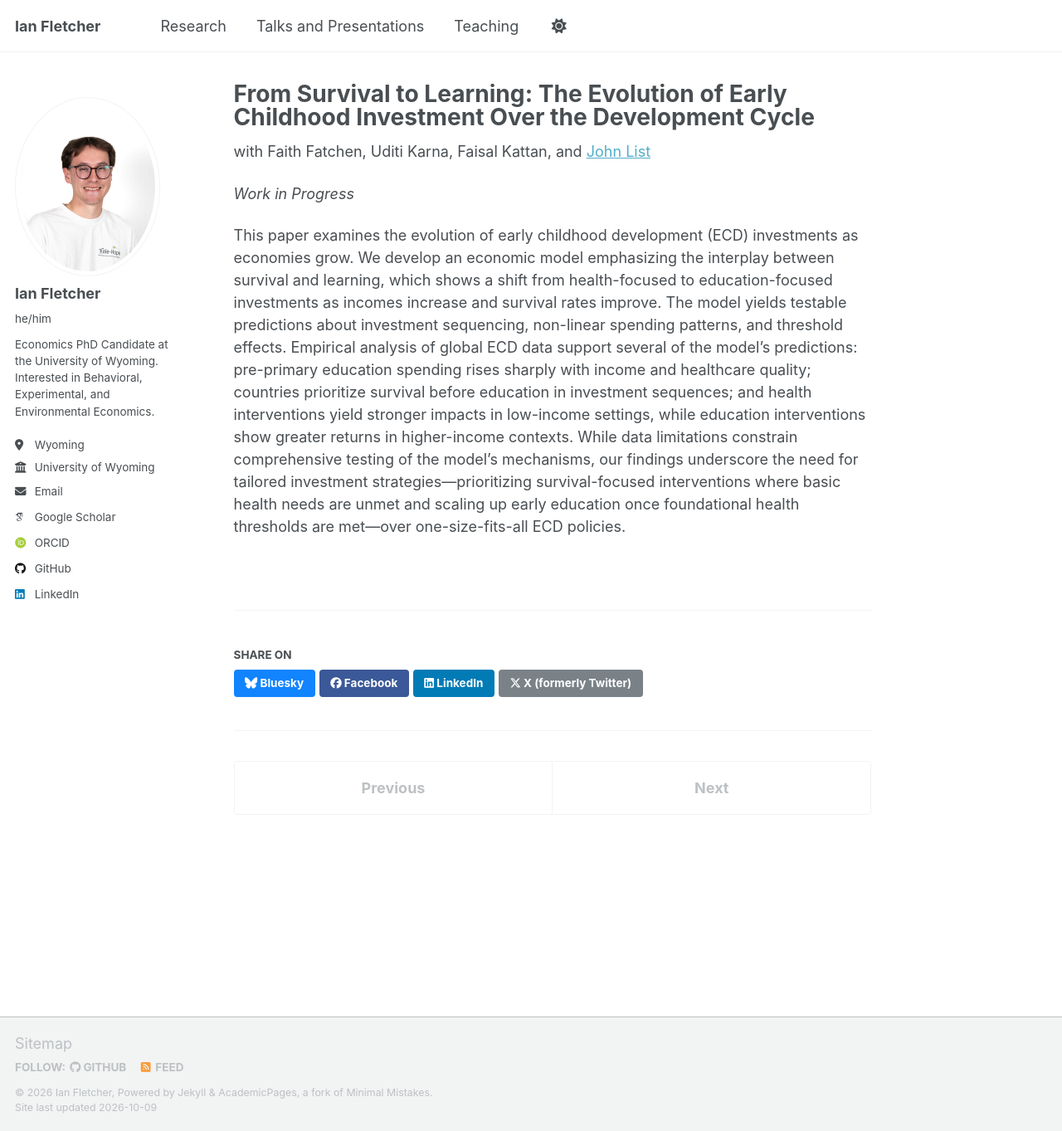
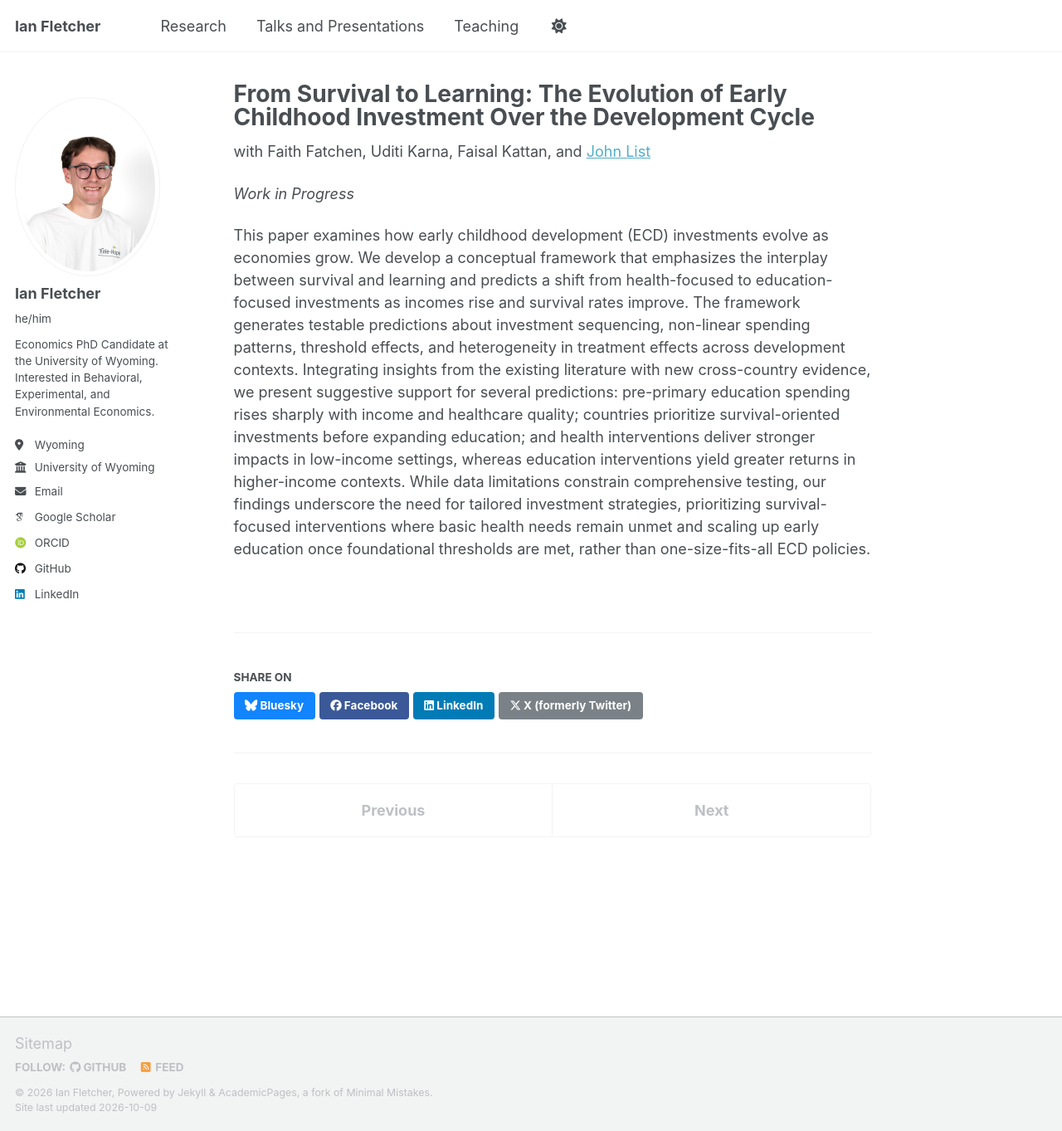
Before and after one commit to fletcherian/fletcherian.github.io, a Jekyll site: the page built from _publications/ece.md, in a window 1280 px wide and 1363 px high. Shown: the whole window at 83% size. Built offline with Jekyll 4.4.1, drawn with Linux system fonts in a browser that asks for light colours; some web fonts are replaced; a script that is not in the unit is left out.

Commit message:
Revise ECD paper for clarity and updated findings
Revised the paper to clarify the evolution of ECD investments, emphasizing the shift from health to education focus as economies grow. Enhanced the conceptual framework and integrated new evidence to support predictions regarding investment strategies.

```diff
--- a/_publications/ece.md
+++ b/_publications/ece.md
@@ -11,4 +11,4 @@ with Faith Fatchen, Uditi Karna, Faisal Kattan, and [John List](https://voices.u
 
 _Work in Progress_
 
-This paper examines the evolution of early childhood development (ECD) investments as economies grow. We develop an economic model emphasizing the interplay between survival and learning, which shows a shift from health-focused to education-focused investments as incomes increase and survival rates improve. The model yields testable predictions about investment sequencing, non-linear spending patterns, and threshold effects. Empirical analysis of global ECD data support several of the model's predictions: pre-primary education spending rises sharply with income and healthcare quality; countries prioritize survival before education in investment sequences; and health interventions yield stronger impacts in low-income settings, while education interventions show greater returns in higher-income contexts.  While data limitations constrain comprehensive testing of the model's mechanisms, our findings underscore the need for tailored investment strategies—prioritizing survival-focused interventions where basic health needs are unmet and scaling up early education once foundational health thresholds are met—over one-size-fits-all ECD policies.
+This paper examines how early childhood development (ECD) investments evolve as economies grow. We develop a conceptual framework that emphasizes the interplay between survival and learning and predicts a shift from health-focused to education-focused investments as incomes rise and survival rates improve. The framework generates testable predictions about investment sequencing, non-linear spending patterns, threshold effects, and heterogeneity in treatment effects across development contexts. Integrating insights from the existing literature with new cross-country evidence, we present suggestive support for several predictions: pre-primary education spending rises sharply with income and healthcare quality; countries prioritize survival-oriented investments before expanding education; and health interventions deliver stronger impacts in low-income settings, whereas education interventions yield greater returns in higher-income contexts. While data limitations constrain comprehensive testing, our findings underscore the need for tailored investment strategies, prioritizing survival-focused interventions where basic health needs remain unmet and scaling up early education once foundational thresholds are met, rather than one-size-fits-all ECD policies.
```
